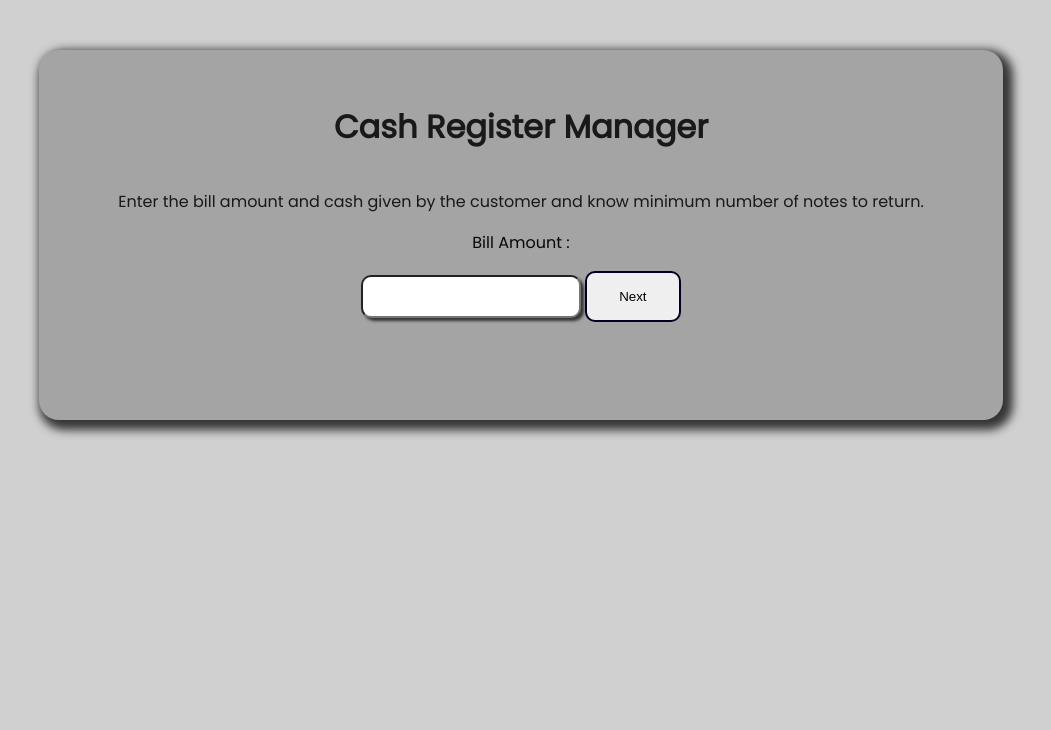
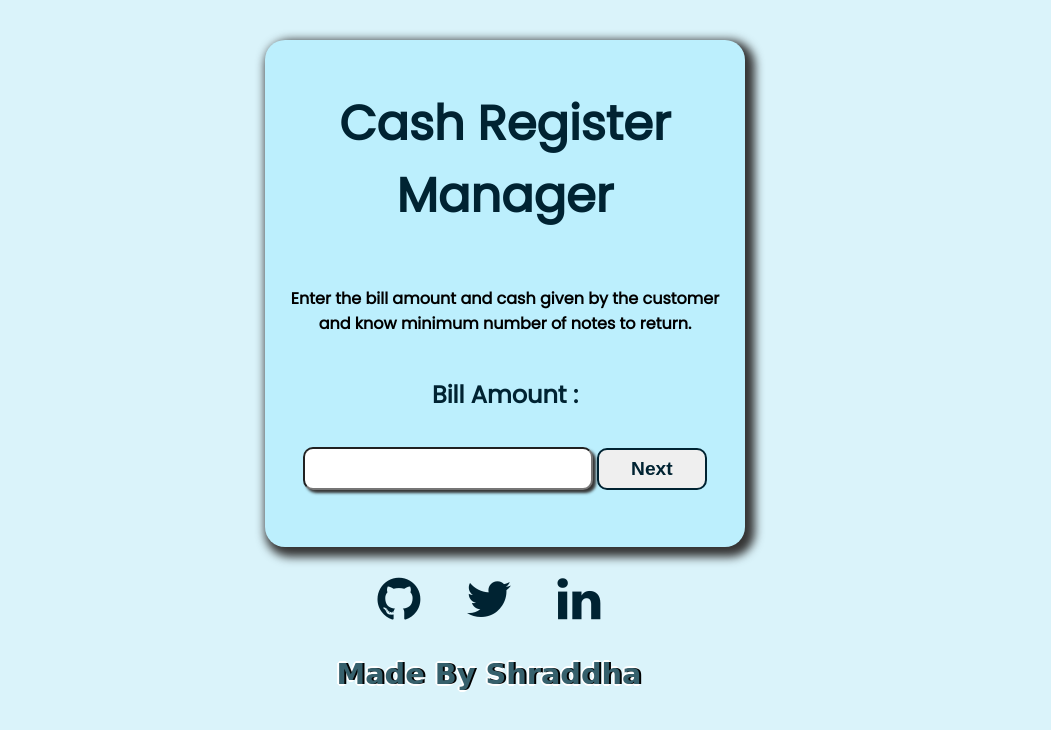
Before and after one commit to shraddha15-creator/cash-register, a plain HTML site: page index.html in a window 1280 px wide. Shown: the whole page, without its empty margins (151-1202 px from the left). Drawn offline with Linux system fonts and the light colour scheme; a web font is replaced by a local one.

Commit message:
styles updated

```diff
--- a/index.html
+++ b/index.html
@@ -7,30 +7,31 @@
     <title>Cash Register</title>
 
     <link rel="stylesheet" href="style.css" />
+    <link rel="stylesheet" href="https://cdnjs.cloudflare.com/ajax/libs/font-awesome/4.7.0/css/font-awesome.min.css" />
+
   </head>
 
   <body>
     <div class="container">
-      <h1>Cash Register Manager</h1>
-      <p>
+      <h1 id="title">Cash Register Manager</h1>
+      <h4>
         Enter the bill amount and cash given by the customer and know minimum
         number of notes to return.
-      </p>
+      </h4>
 
       <div>
-        <div class="label">Bill Amount :</div>
+        <h2 class="label">Bill Amount :</h2>
         <input id="bill-amount" type="number" />
         <button id="next-button">Next</button>
       </div>
 
       <br />
-      <br />
 
-    <div class="cash-given-input">
+    <h2 class="cash-given-input">
       <div class="label">Cash Given :</div>
       <input id="cash-given" type="number" />
       <button id="check-button">Check</button>
-    </div>
+    </h2>
       <div id="error-message"></div>
 
       <div class="returnChange">
@@ -63,4 +64,20 @@
     </div>
     <script src="./app.js"></script>
   </body>
+  <footer class="footer">
+    <div class="footer-div">
+        <p>
+            <a href="https://github.com/shraddha15-creator" target="_blank">
+                <i class="fa fa-github"></i>
+            </a>
+            <a href="https://twitter.com/shraddhaaa7" target="_blank">
+                <i class="fa fa-twitter"></i>
+            </a>
+            <a href="https://www.linkedin.com/in/shraddha-muley-81886b1a9/" target="_blank">
+                <i class="fa fa-linkedin"></i>
+            </a>
+        </p>
+        <h1 id="me">Made By Shraddha</h1>
+    </div>
+</footer>
 </html>
--- a/style.css
+++ b/style.css
@@ -1,45 +1,56 @@
 @import url('https://fonts.googleapis.com/css2?family=Poppins&display=swap');
+@import url('https://fonts.googleapis.com/css2?family=WindSong:wght@500&display=swap');
 
 body{
-    background-color:rgb(209, 208, 208) ;
+    background-color:rgb(218, 243, 250) ;
     height: 100vh;
-    max-width: 900px;
+    max-width: 35%;
     font-family: 'Poppins', sans-serif;
     margin:auto;
     text-align: center;
-    padding: 50px;
+
 }
 
 .container {
-    background-color: rgb(164, 164, 164);
+    background-color: rgb(188, 239, 253);
     display:flex;
     flex-direction: column;
     width: 100%;
     border-radius: 20px;
     box-shadow: 5px 5px 10px 5px #353535;
-    padding: 2rem;
+    padding: 1rem;
+    margin-top: 2.5rem;
 }
 
-h1, p{
-    color: rgb(25, 25, 25);
+h1 {
+    font-size: 3rem;
+    color:rgb(0, 35, 50);
+}
+
+p{
+    color: rgb(0, 35, 50);
 }
 
 .label{
-    color: rgb(8, 8, 8);
+    color: rgb(0, 35, 50);
 }
 
 .container input{
     height: 0rem;
+    font-size: 1.2rem;
     padding: 1.2rem;
     border-radius:10px;
     box-shadow:  3px 3px 3px #353535;
 }
 
 .container button{
+    font-weight: bold;
+    color: rgb(0, 35, 50);
     margin-top: 1rem;
-    padding: 1rem 2rem;
+    font-size: 1.2rem;
+    padding: 0.5rem 2rem;
     border-radius: 10px;
-    border: 2px solid rgb(0, 0, 34);
+    border: 2px solid rgb(0, 35, 50);
     cursor: pointer;
 }
 
@@ -57,7 +68,7 @@ table{
 }
 
 .output table,th,td{
-    border: 2px solid rgb(0, 0, 34);
+    border: 2px solid rgb(0, 35, 50);
     padding: 0.5rem;
 }
 
@@ -71,3 +82,17 @@ table{
     color: rgb(164, 6, 6);
     padding-top: 1rem;
 }
+
+.footer a {
+    padding-inline: 1rem;
+    font-size: 50px;
+    color: rgb(0, 35, 50);
+    text-decoration: none;
+}
+
+#me{
+    font-size: 1.8em;
+    color:#36606c;
+    text-shadow: 2px 0 0 rgb(0, 0, 0), -2px 0 0 #fff, 0 2px 0 #fff, 0 -2px 0 #fff, 1px 1px #fff, -1px -1px 0 #fff, 1px -1px 0 #fff, -1px 1px 0 #fff;
+    font-family: 'WindSong', cursive;
+}
```
